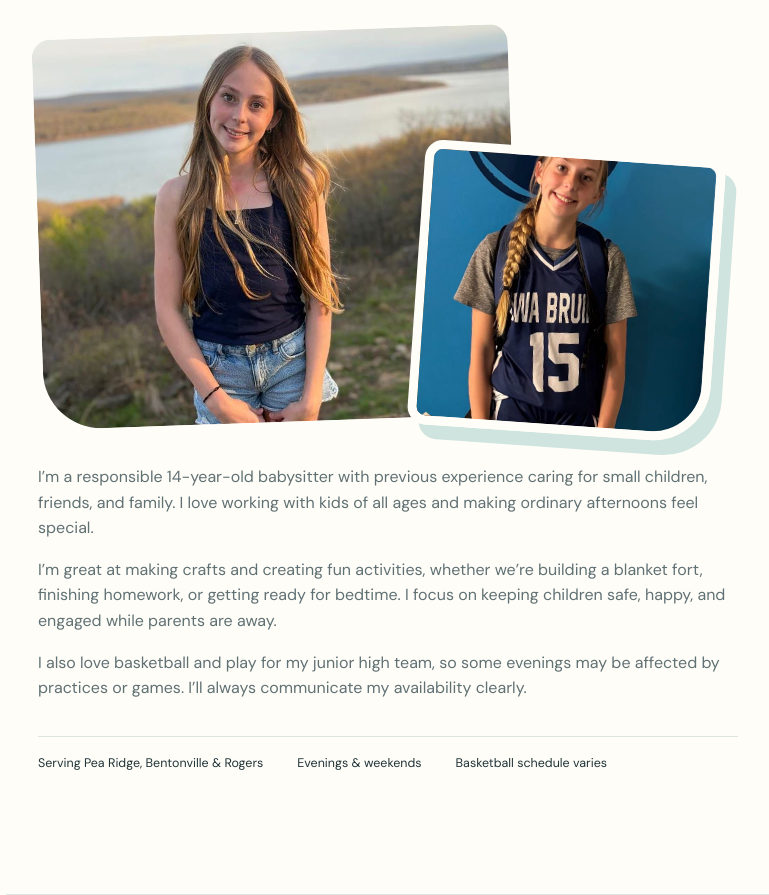
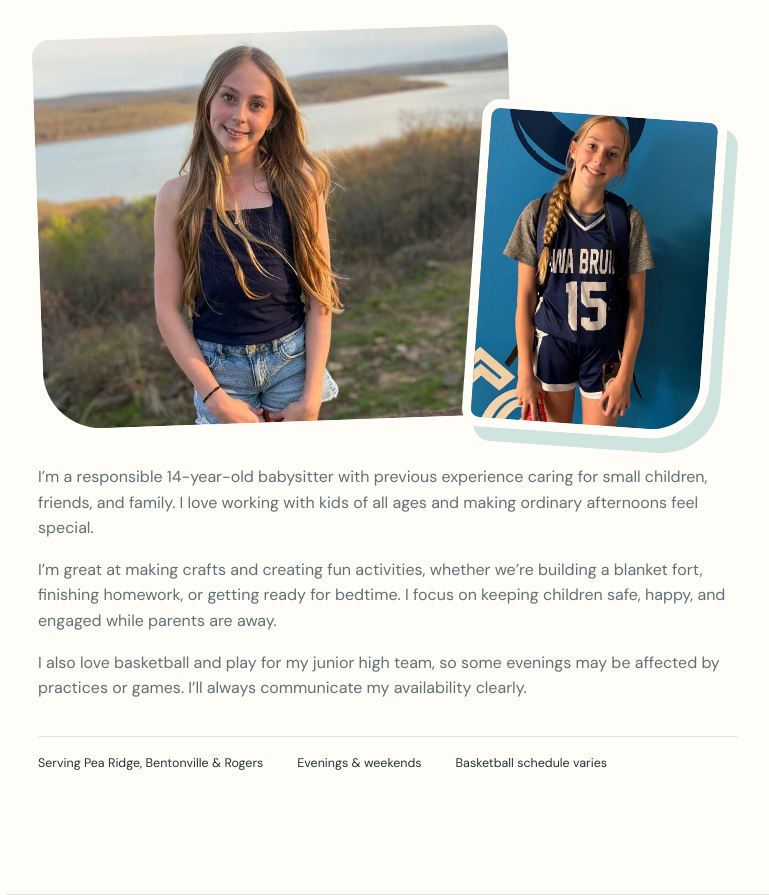
Before and after one commit to ShawnDixon58/azalea-babysitting, a plain HTML site: page index.html in a window 1280 px wide. Shown: the part 1027-1922 px from the top of the page, without its empty margins (44-813 px from the left). Drawn offline with Linux system fonts and the light colour scheme.

Commit message:
Show full basketball portrait in collage

```diff
--- a/styles.css
+++ b/styles.css
@@ -41,7 +41,7 @@ h1 em, h2 em { color: var(--coral); font-style: normal; }
 .portrait-note { background: var(--paper); bottom: 25px; color: var(--coral-dark); font-family: var(--serif); font-size: 1.15rem; left: 24px; line-height: 1.05; padding: 12px 17px; position: absolute; transform: rotate(-4deg); }
 .trust-strip { background: var(--cream); display: grid; gap: 20px; grid-template-columns: repeat(3, 1fr); padding: 27px max(32px, calc((100% - 1116px) / 2)); }
 .trust-strip div { display: grid; gap: 0 13px; grid-template-columns: auto 1fr; }.trust-strip .icon { border: 2px solid var(--coral); border-radius: 50%; grid-row: span 2; height: 13px; margin-top: 5px; width: 13px; }.trust-strip strong { font-size: .85rem; }.trust-strip div span:last-child { color: var(--muted); font-size: .78rem; }
-.about { padding-bottom: 120px; padding-top: 120px; }.about-intro { max-width: 700px; }.about h2, .services h2 { font-size: clamp(2.6rem, 5vw, 4.5rem); }.section-copy { color: var(--muted); margin-top: 35px; max-width: 700px; }.about-gallery { height: 390px; margin-bottom: 42px; position: relative; }.about-gallery img { display: block; object-fit: cover; position: absolute; }.about-gallery img:first-child { border-radius: 18px 18px 18px 58px; height: 100%; left: 0; object-position: center 38%; top: 0; transform: rotate(-2deg); width: 68%; }.about-gallery img:last-child { border: 9px solid var(--paper); border-radius: 18px 18px 58px 18px; bottom: -12px; box-shadow: 12px 14px 0 var(--blue); height: 73%; object-position: center 25%; right: 3%; transform: rotate(4deg); width: 43%; z-index: 1; }.section-copy p { margin-top: 0; }.details { border-top: 1px solid var(--line); color: var(--ink); display: flex; font-size: .78rem; gap: 34px; margin-top: 35px; padding-top: 17px; }
+.about { padding-bottom: 120px; padding-top: 120px; }.about-intro { max-width: 700px; }.about h2, .services h2 { font-size: clamp(2.6rem, 5vw, 4.5rem); }.section-copy { color: var(--muted); margin-top: 35px; max-width: 700px; }.about-gallery { height: 390px; margin-bottom: 42px; position: relative; }.about-gallery img { display: block; object-fit: cover; position: absolute; }.about-gallery img:first-child { border-radius: 18px 18px 18px 58px; height: 100%; left: 0; object-position: center 38%; top: 0; transform: rotate(-2deg); width: 68%; }.about-gallery img:last-child { border: 9px solid var(--paper); border-radius: 18px 18px 58px 18px; bottom: -12px; box-shadow: 12px 14px 0 var(--blue); height: 84%; object-position: center 18%; right: 3%; transform: rotate(4deg); width: 35%; z-index: 1; }.section-copy p { margin-top: 0; }.details { border-top: 1px solid var(--line); color: var(--ink); display: flex; font-size: .78rem; gap: 34px; margin-top: 35px; padding-top: 17px; }
 .services { border-top: 1px solid var(--line); padding-bottom: 120px; padding-top: 90px; }.section-heading { align-items: end; display: flex; justify-content: space-between; }.section-number { color: var(--muted); font-size: .72rem; }.service-cards { display: grid; gap: 16px; grid-template-columns: repeat(3, 1fr); margin-top: 55px; }.service-cards article { border: 1px solid var(--line); min-height: 230px; padding: 26px; transition: transform .2s, box-shadow .2s; }.service-cards article:hover { box-shadow: 8px 8px 0 var(--blue); transform: translate(-3px, -3px); }.card-number { color: var(--coral); font-size: .74rem; font-weight: 700; }.service-cards h3 { font-family: var(--serif); font-size: 1.7rem; margin: 42px 0 10px; }.service-cards p { color: var(--muted); font-size: .9rem; margin: 0; }
 .contact { background: var(--cream); display: grid; gap: 90px; grid-template-columns: 1fr 1fr; margin-bottom: 0; max-width: none; padding-bottom: 100px; padding-left: max(32px, calc((100% - 1116px) / 2)); padding-right: max(32px, calc((100% - 1116px) / 2)); padding-top: 95px; }.contact h2 { font-size: clamp(3rem, 5vw, 5rem); }.contact-note { color: var(--muted); margin-top: 28px; max-width: 340px; }.contact-card { align-self: center; background: var(--paper); border: 1px solid var(--line); max-width: 500px; padding: 32px; }.contact-card h3 { font-family: var(--serif); font-size: 2.1rem; margin: 34px 0 10px; }.contact-card p { color: var(--muted); margin: 0; }.phone-links { font-size: 1.15rem; font-weight: 700; line-height: 1.8; margin-top: 20px !important; }.phone-links a { color: var(--coral-dark); }.phone-links a:hover, .phone-links a:focus-visible { text-decoration: underline; }.contact-card .service-area { border-top: 1px solid var(--line); color: var(--ink); margin-top: 28px; padding-top: 17px; }.contact-card .service-area strong { color: var(--coral-dark); font-size: .72rem; letter-spacing: .12em; text-transform: uppercase; }.site-footer { color: var(--muted); display: flex; font-size: .72rem; justify-content: space-between; margin: auto; max-width: 1180px; padding: 27px 32px; }
-@media (max-width: 750px) { .site-header { padding: 21px 20px; } nav a:not(.nav-cta) { display: none; }.nav-cta { font-size: .76rem; padding: 8px 12px; }.section-shell { padding-left: 20px; padding-right: 20px; }.hero { display: flex; flex-direction: column; gap: 35px; min-height: auto; padding-bottom: 70px; padding-top: 60px; }.hero-copy { align-self: stretch; }.hero-portrait { box-shadow: 10px 10px 0 var(--yellow); height: 390px; transform: rotate(1deg); width: min(100%, 340px); }.portrait-note { bottom: 18px; left: 18px; }.trust-strip { grid-template-columns: 1fr; padding: 28px 20px; }.about, .contact { display: block; padding-bottom: 75px; padding-top: 75px; }.section-copy { margin-top: 35px; }.about-gallery { height: 290px; margin-bottom: 38px; }.about-gallery img:first-child { width: 76%; }.about-gallery img:last-child { height: 70%; right: 0; width: 48%; }.services { padding-bottom: 75px; padding-top: 75px; }.service-cards { grid-template-columns: 1fr; margin-top: 35px; }.service-cards article { min-height: 0; }.service-cards h3 { margin-top: 25px; }.contact-form { margin-top: 45px; }.site-footer { padding: 22px 20px; }.details { flex-direction: column; gap: 8px; } }
+@media (max-width: 750px) { .site-header { padding: 21px 20px; } nav a:not(.nav-cta) { display: none; }.nav-cta { font-size: .76rem; padding: 8px 12px; }.section-shell { padding-left: 20px; padding-right: 20px; }.hero { display: flex; flex-direction: column; gap: 35px; min-height: auto; padding-bottom: 70px; padding-top: 60px; }.hero-copy { align-self: stretch; }.hero-portrait { box-shadow: 10px 10px 0 var(--yellow); height: 390px; transform: rotate(1deg); width: min(100%, 340px); }.portrait-note { bottom: 18px; left: 18px; }.trust-strip { grid-template-columns: 1fr; padding: 28px 20px; }.about, .contact { display: block; padding-bottom: 75px; padding-top: 75px; }.section-copy { margin-top: 35px; }.about-gallery { height: 290px; margin-bottom: 38px; }.about-gallery img:first-child { width: 76%; }.about-gallery img:last-child { height: 82%; object-position: center 15%; right: 0; width: 43%; }.services { padding-bottom: 75px; padding-top: 75px; }.service-cards { grid-template-columns: 1fr; margin-top: 35px; }.service-cards article { min-height: 0; }.service-cards h3 { margin-top: 25px; }.contact-form { margin-top: 45px; }.site-footer { padding: 22px 20px; }.details { flex-direction: column; gap: 8px; } }
```
